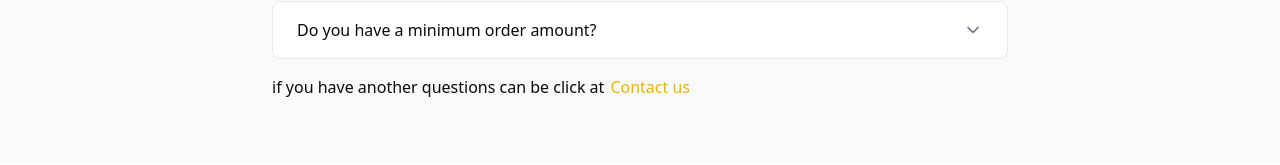
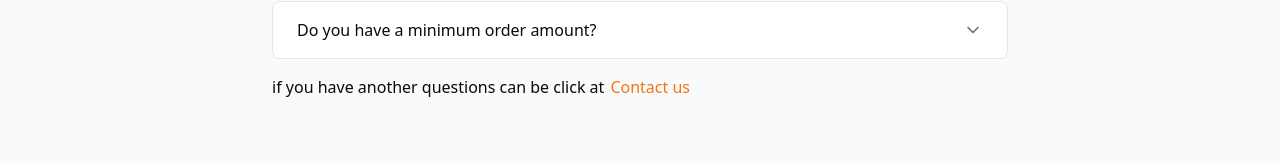
Before and after one commit to AbdeljalilOuafi/Prime-Eats, a React (Vite) app in the folder frontend/: page /FAQPage in a window 1280 px wide. Shown: the part 475-640 px from the top of the page. Built offline with nearby package versions, Linux system fonts and the light colour scheme; no server answers.

Commit message:
Update FAQ

```diff
--- a/frontend/src/components/FAQ/FAQSection.jsx
+++ b/frontend/src/components/FAQ/FAQSection.jsx
@@ -40,10 +40,10 @@ export default function FAQSection() {
           ))}
           <p className="flex items-center text-center">if you have another questions can be click at
             <Link to="/ContactPage"
-              className="text-yellow-500 relative group"
+              className="text-orange-500 relative group"
             >
               <span className="relative z-10 ml-1.5">Contact us</span>
-              <span className="absolute right-0 left-1.5 bottom-0 h-0.5 bg-yellow-500 scale-x-0 transform transition-transform duration-700 ease-in-out group-hover:scale-x-100"></span>
+              <span className="absolute right-0 left-1.5 bottom-0 h-0.5 bg-orange-500 scale-x-0 transform transition-transform duration-700 ease-in-out group-hover:scale-x-100"></span>
             </Link>
           </p>
         </div>
```
